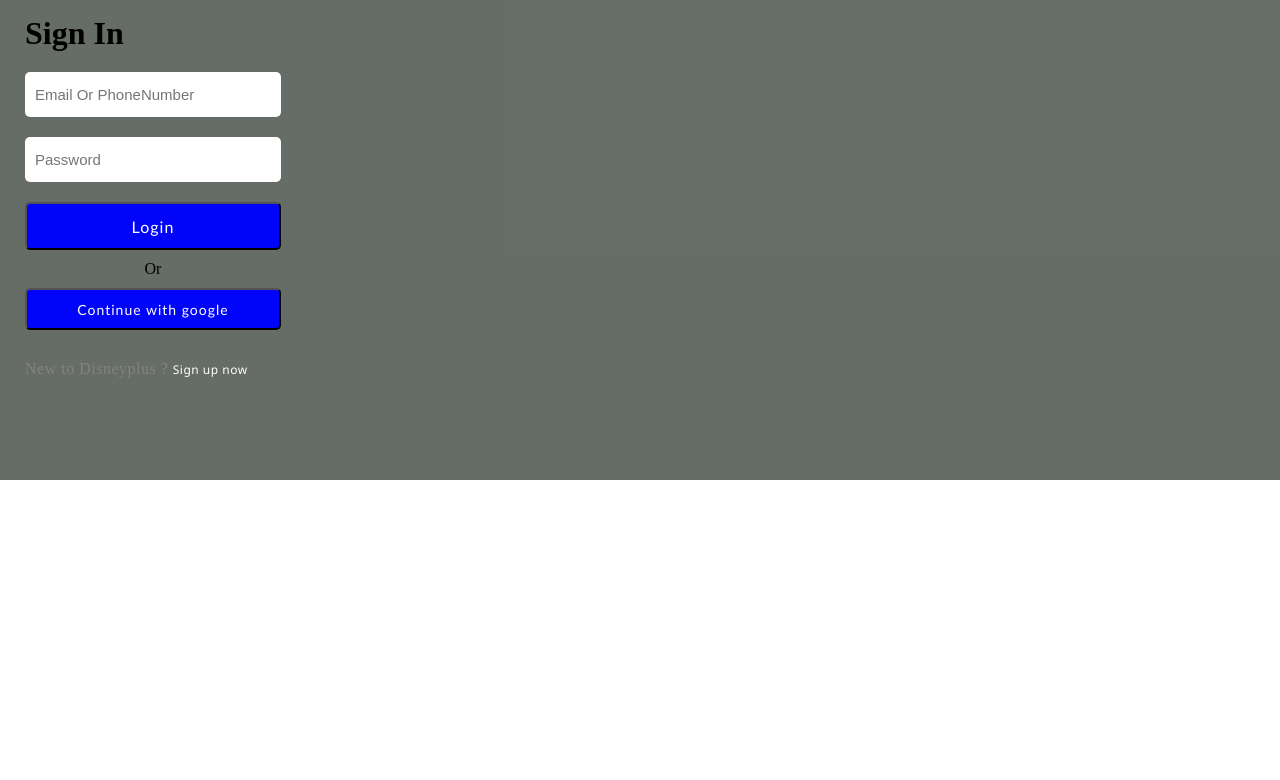
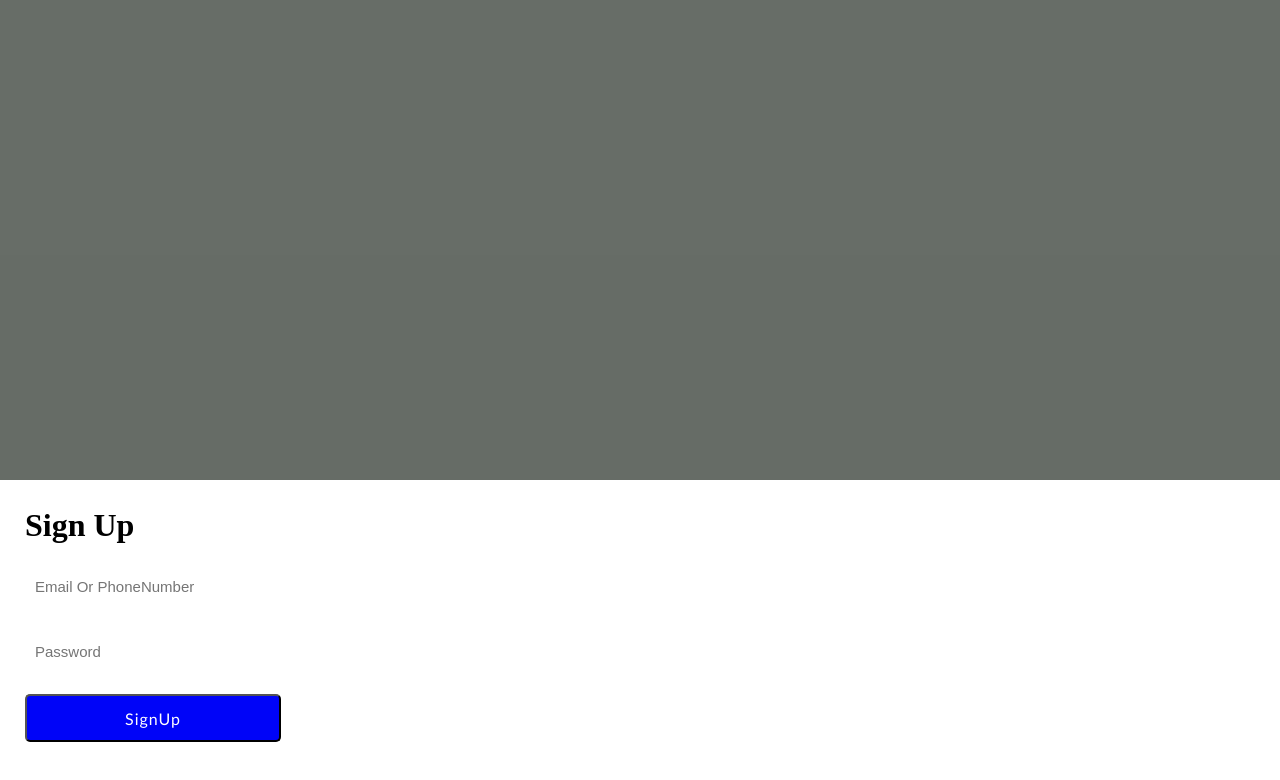
Before and after one commit to Kish-han/Disneyplus_Clone, a React (Create React App) app in the folder disney-clone/: page /signin in a window 1280 px wide. Both pictures are taken after a click on the element "Sign up now". Shown: the top 780 px of the page. Built offline with nearby package versions, Linux system fonts and the light colour scheme.

Commit message:
SignupOption added

```diff
--- a/disney-clone/src/components/SigninOptions.jsx
+++ b/disney-clone/src/components/SigninOptions.jsx
@@ -1,8 +1,15 @@
-import React from 'react'
+import React, { useState } from 'react'
 import styled from 'styled-components'
+import SignupOptions from './SignupOptions';
 
 const SigninOptions = () => {
+
+    const [signUp, setSignUp] = useState(false);
+
+
     return (
+        <>
+            {!signUp ? (
                 <Container>
                     <Wrap>
                         <h1>Sign In</h1>
@@ -11,10 +18,14 @@ const SigninOptions = () => {
                         <Button>Login</Button>
                         <p>Or</p>
                         <GoogleBtn>Continue with google</GoogleBtn>
-                <Signup>New to Disneyplus ? <span>Sign up now</span></Signup>
+                        <Signup>New to Disneyplus ? <span onClick={() => setSignUp(true)}>Sign up now</span></Signup>
                     </Wrap>
                 </Container>
 
+            ) : (
+                <SignupOptions />
+            )}
+        </>
     )
 }
 
--- /dev/null
+++ b/disney-clone/src/components/SignupOptions.jsx
@@ -0,0 +1,58 @@
+import React from 'react'
+import styled from 'styled-components'
+
+const SignupOptions = () => {
+    return (
+        <Container>
+            <Wrap>
+                <h1>Sign Up</h1>
+                <input type="text" placeholder='Email Or PhoneNumber' />
+                <input type="password" placeholder='Password' />
+                <Button>SignUp</Button>
+            </Wrap>
+        </Container>
+    )
+}
+
+export default SignupOptions
+
+const Container = styled.div`
+    height: 30em;
+    padding: 15px 25px;
+    text-align: center;
+    background-color: rgba(1, 11, 1, 0.6);
+`
+
+const Wrap = styled.div`
+    display: flex;
+    flex-direction: column;
+    width: 16em;
+    margin-top: 40%;
+    h1{
+        margin-bottom: 10px;
+        text-align: left;
+    }
+    input{
+        height: 3em;
+        border: none;
+        outline: none;
+        border-radius: 5px;
+        margin: 10px 0px;
+        padding: 0px 10px;
+        font-size: 15px;
+    }
+`
+
+const Button = styled.button`
+    margin-top: 10px;
+    margin-bottom: 10px;
+    height: 3em;
+    font-size: 16px;
+    border-radius: 5px;
+    background-color : #0004f8;
+    color: white;
+    font-weight: 500;
+    font-family: 'Gill Sans', 'Gill Sans MT', Calibri, 'Trebuchet MS', sans-serif;
+    letter-spacing: 1px;
+    cursor: pointer;
+`
```
Lines whose indentation alone changed are shown as unchanged.
